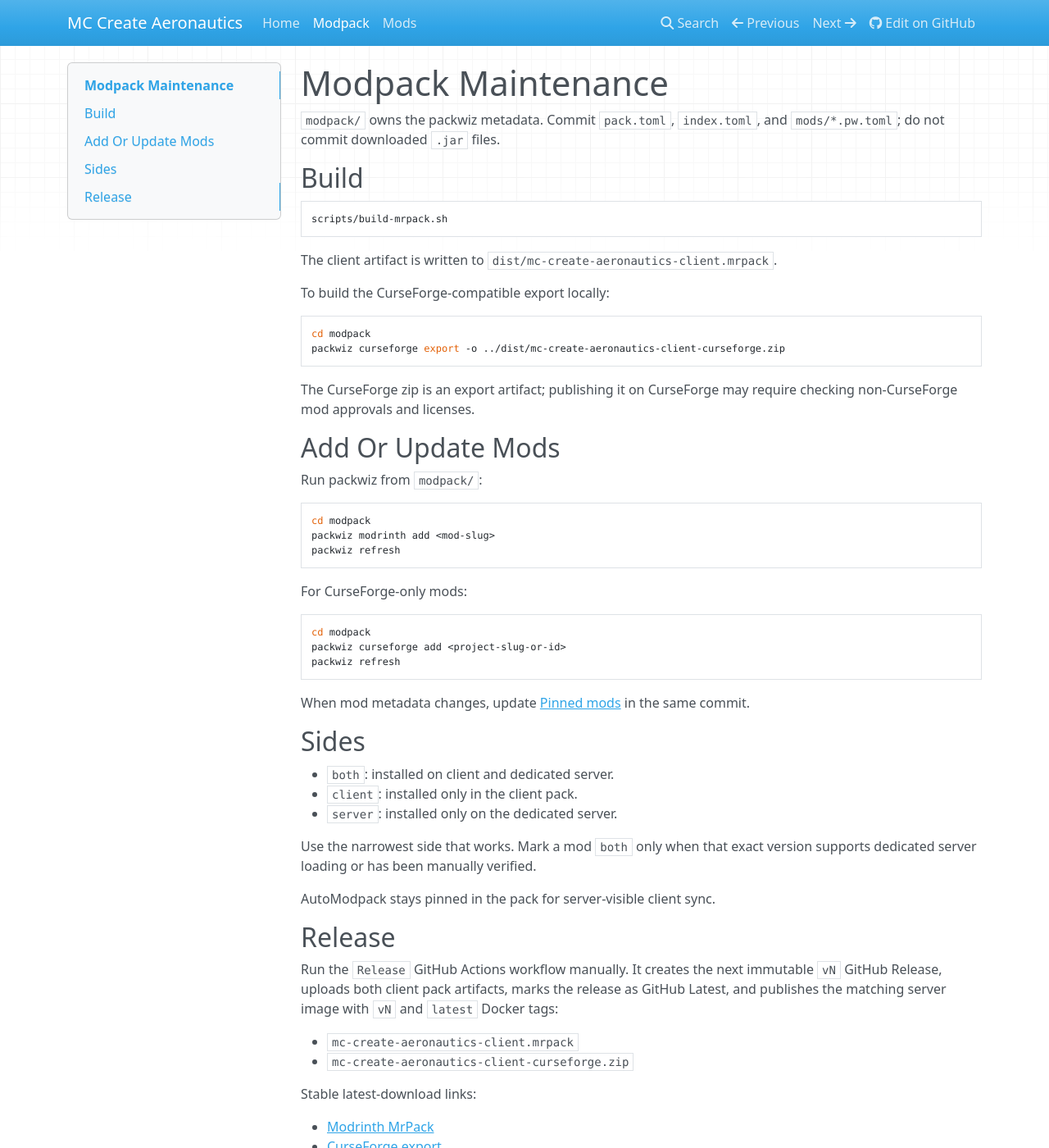
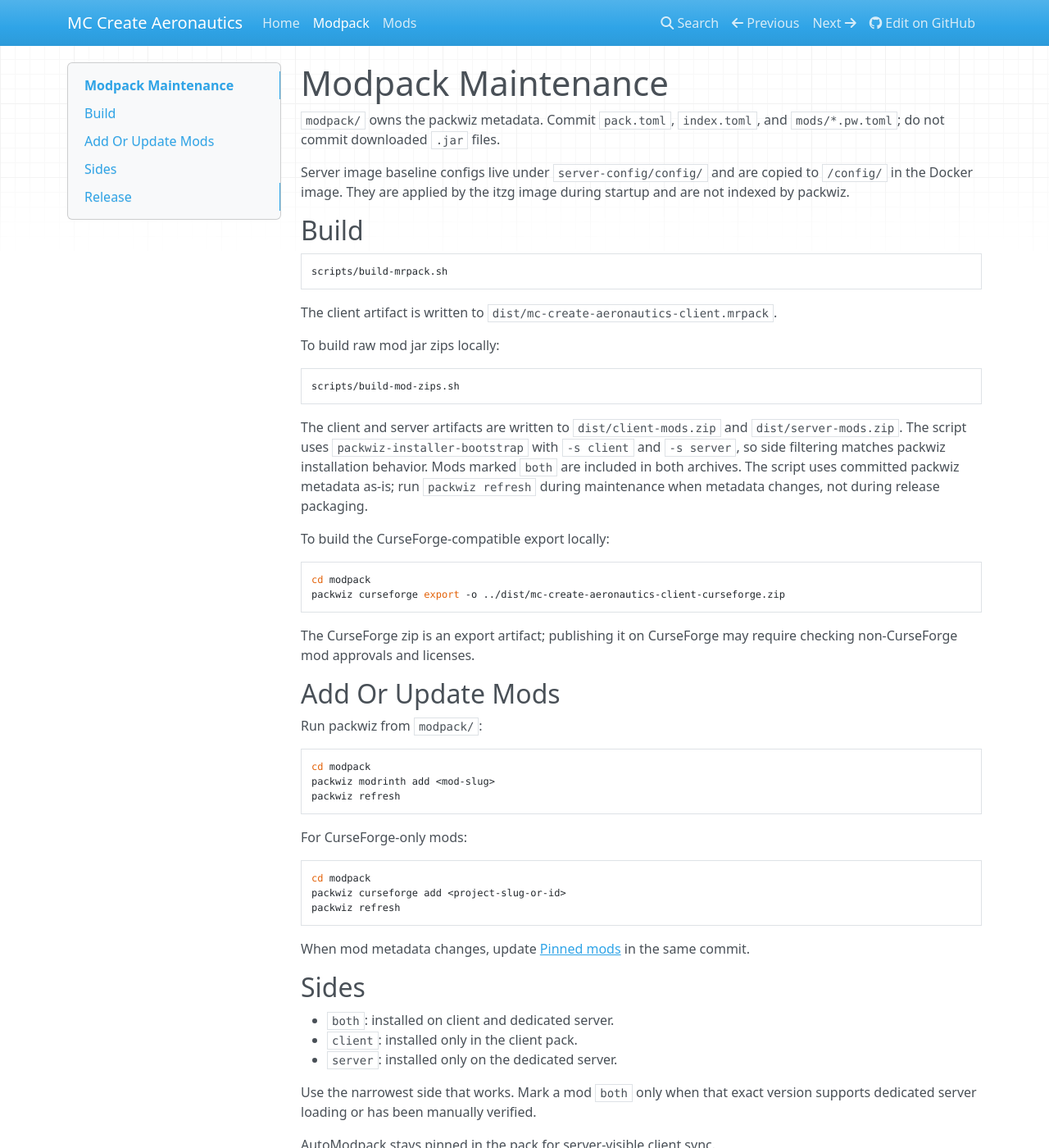
Before and after one commit to AlexCawl/mc-create-aeronautics-modpack, an MkDocs documentation site: the page built from docs/modpack.md, in a window 1280 px wide and 1400 px high. Shown: the whole window at 82% size. Built offline with MkDocs 1.6.1, drawn with Linux system fonts in a browser that asks for light colours; nearby versions of some CDN libraries; some of the changed text lies outside the part shown.

Commit message:
feat: moved configs && added zips with mods

````diff
--- a/docs/modpack.md
+++ b/docs/modpack.md
@@ -1,6 +1,8 @@
 # Modpack Maintenance
 
 `modpack/` owns the packwiz metadata. Commit `pack.toml`, `index.toml`, and `mods/*.pw.toml`; do not commit downloaded `.jar` files.
+
+Server image baseline configs live under `server-config/config/` and are copied to `/config/` in the Docker image. They are applied by the itzg image during startup and are not indexed by packwiz.
 
 ## Build
 
@@ -9,6 +11,14 @@ scripts/build-mrpack.sh
 ```
 
 The client artifact is written to `dist/mc-create-aeronautics-client.mrpack`.
+
+To build raw mod jar zips locally:
+
+```sh
+scripts/build-mod-zips.sh
+```
+
+The client and server artifacts are written to `dist/client-mods.zip` and `dist/server-mods.zip`. The script uses `packwiz-installer-bootstrap` with `-s client` and `-s server`, so side filtering matches packwiz installation behavior. Mods marked `both` are included in both archives. The script uses committed packwiz metadata as-is; run `packwiz refresh` during maintenance when metadata changes, not during release packaging.
 
 To build the CurseForge-compatible export locally:
 
@@ -51,15 +61,19 @@ AutoModpack stays pinned in the pack for server-visible client sync.
 
 ## Release
 
-Run the `Release` GitHub Actions workflow manually. It creates the next immutable `vN` GitHub Release, uploads both client pack artifacts, marks the release as GitHub Latest, and publishes the matching server image with `vN` and `latest` Docker tags:
+Run the `Release` GitHub Actions workflow manually. It creates the next immutable `vN` GitHub Release, uploads the client pack artifacts and raw mod jar zips, marks the release as GitHub Latest, and publishes the matching server image with `vN` and `latest` Docker tags:
 
 - `mc-create-aeronautics-client.mrpack`
 - `mc-create-aeronautics-client-curseforge.zip`
+- `client-mods.zip`
+- `server-mods.zip`
 
 Stable latest-download links:
 
 - [Modrinth MrPack](https://github.com/AlexCawl/mc-create-aeronautics-modpack/releases/latest/download/mc-create-aeronautics-client.mrpack)
 - [CurseForge export](https://github.com/AlexCawl/mc-create-aeronautics-modpack/releases/latest/download/mc-create-aeronautics-client-curseforge.zip)
+- [Client mod jars](https://github.com/AlexCawl/mc-create-aeronautics-modpack/releases/latest/download/client-mods.zip)
+- [Server mod jars](https://github.com/AlexCawl/mc-create-aeronautics-modpack/releases/latest/download/server-mods.zip)
 
 Server image tags:
 
````
Also changed, not shown: README.md (+2 -1 lines), 9 other files.
